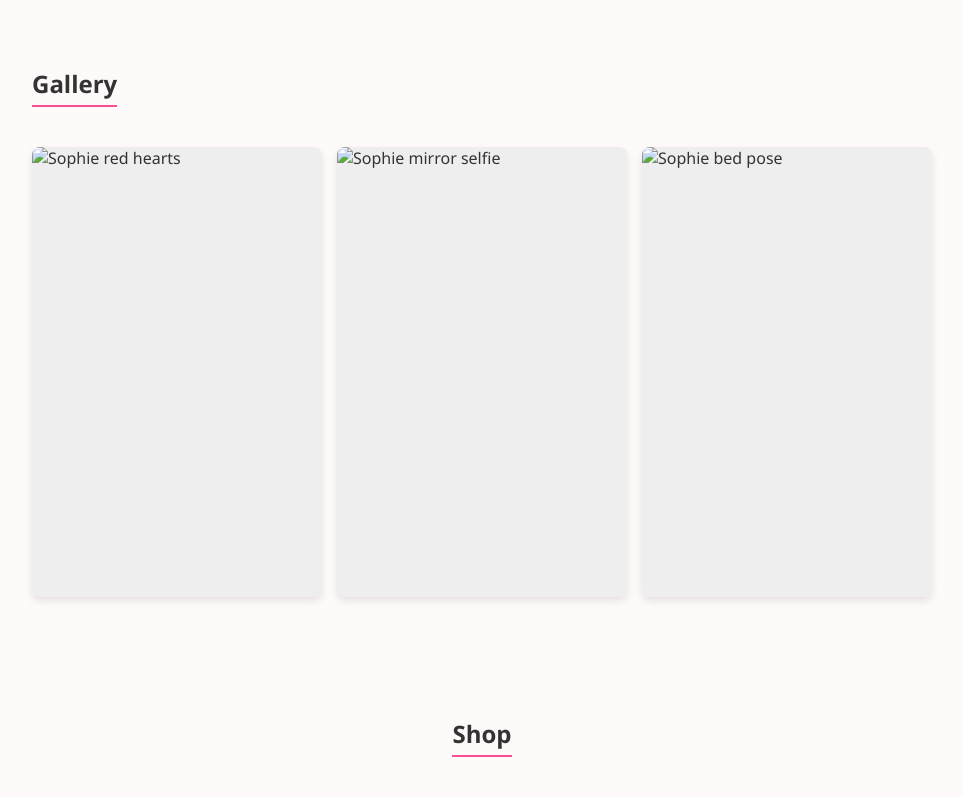
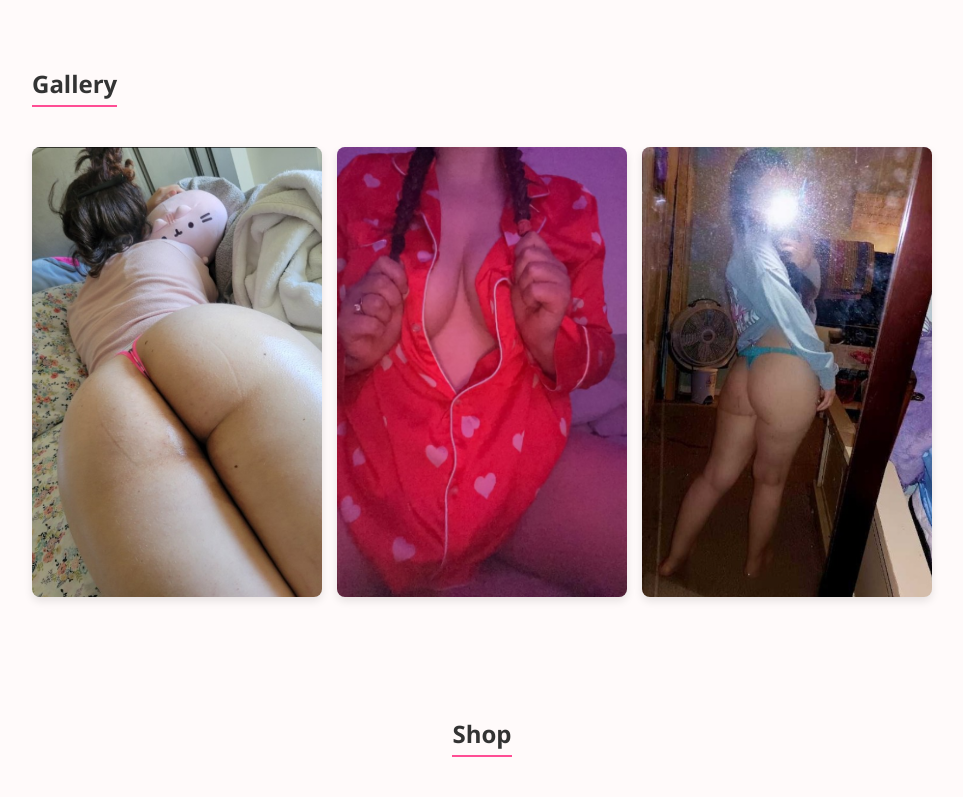
Before and after one commit to jirkahach7-commits/my-web, a plain HTML site: page index.html in a window 1280 px wide. Shown: the part 478-1275 px from the top of the page, without its empty margins (158-1121 px from the left). Drawn offline with Linux system fonts and the light colour scheme.

Commit message:
Update index.html

```diff
--- a/index.html
+++ b/index.html
@@ -115,9 +115,9 @@
 <section>
   <h2>Gallery</h2>
   <div class="gallery">
-    <img src="./foto1.jpg" alt="Sophie red hearts">
-    <img src="./foto2.jpg" alt="Sophie mirror selfie">
-    <img src="./foto3.jpg" alt="Sophie bed pose">
+    <img src="./foto1.png" alt="Sophie red hearts">
+    <img src="./foto2.png" alt="Sophie mirror selfie">
+    <img src="./foto3.png" alt="Sophie bed pose">
   </div>
 </section>
 
```
